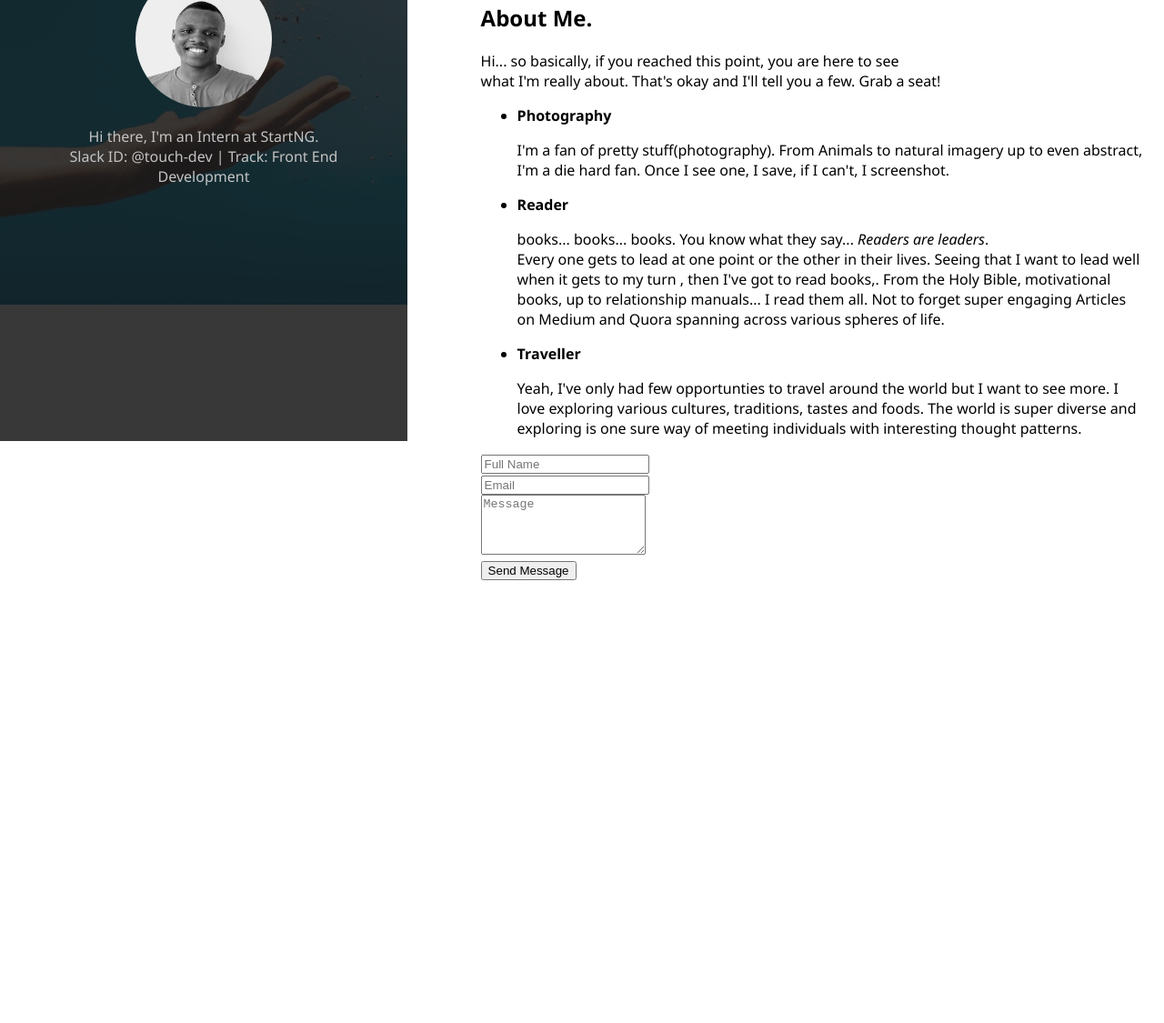
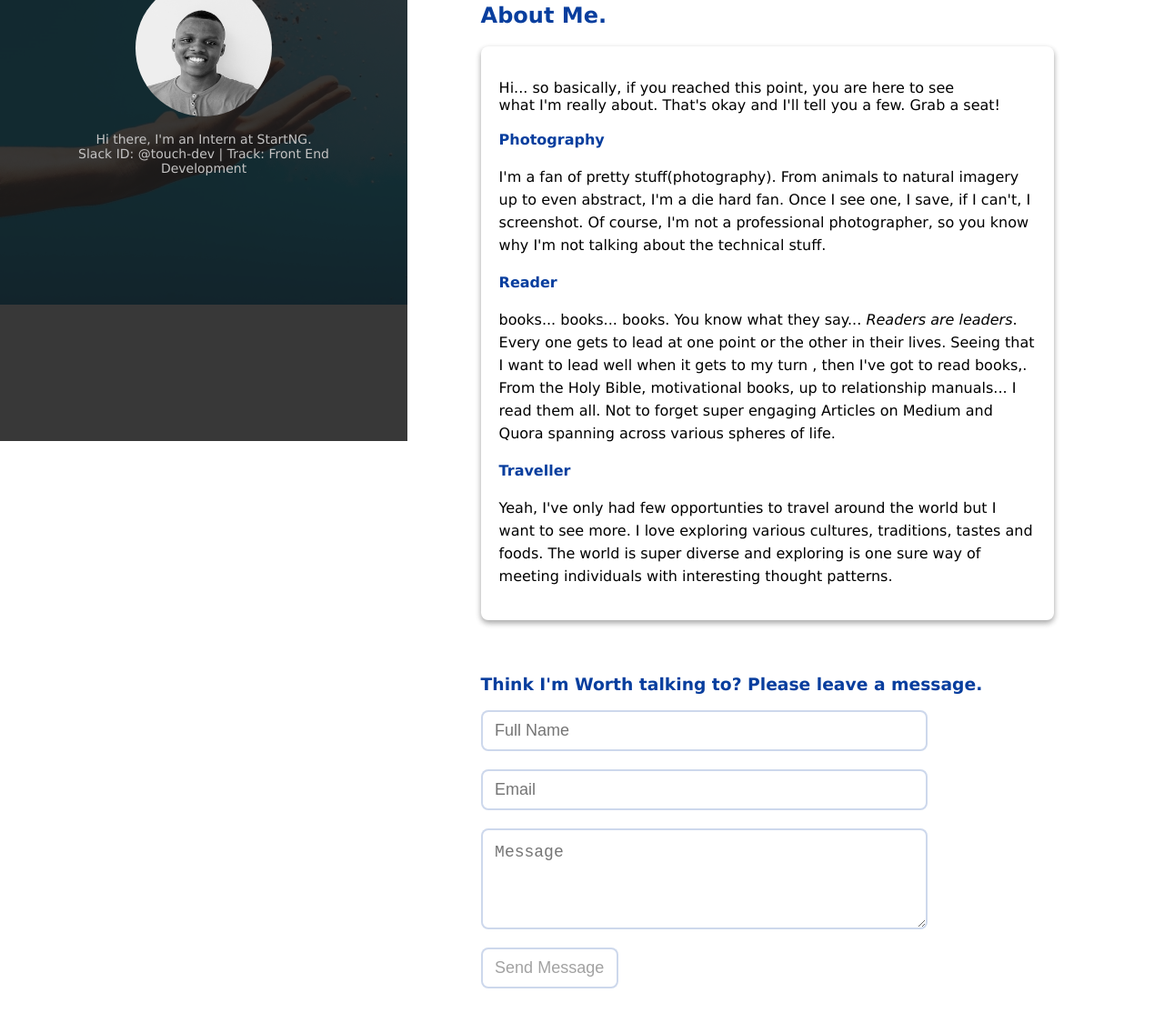
Before and after one commit to davidogunniran/personal, a plain HTML site: page index.html in a window 1280 px wide. Shown: the part 315-1440 px from the top of the page at 91% size. Before the commit the page ends 991 px from the top, so only its background shows below. Drawn offline with Linux system fonts and the light colour scheme.

Commit message:
fixed email

```diff
--- a/index.html
+++ b/index.html
@@ -14,7 +14,7 @@
                 <img src="/assets/david-ogunniran.jpg" alt="david-ogunniran">
                 <p class="desc">
                     Hi there, I'm an Intern at StartNG. <br>
-                    Slack ID: @touch-dev | Track: Front End  Development
+                    Slack ID: @touch-dev | Track: Front End  <br>Development
                 </p>
                 <p class="media-links">
                     <i></i>
@@ -51,13 +51,14 @@
 
             <div class="about">
                 <h2>About Me.</h2>
+                <div>
                     <p>
                     Hi... so basically, if you reached this point, you are here to see <br> what I'm really about. That's okay and I'll tell you a few. Grab a seat!</p>
                     <ul>
                         <li>
                             <strong>
                                 Photography
-                          </strong> <p> I'm a fan of pretty stuff(photography). From Animals to natural imagery up to even abstract, I'm a die hard fan. Once I see one, I save, if I can't, I screenshot.</p>
+                            </strong> <p> I'm a fan of pretty stuff(photography). From animals to natural imagery up to even abstract, I'm a die hard fan. Once I see one, I save, if I can't, I screenshot. Of course, I'm not a professional photographer, so you know why I'm not talking about the technical stuff.</p>
                         </li>
                         <li>
                             <strong>Reader</strong> <p>books... books... books. You know what they say... <em>Readers are leaders</em>. <br> Every one gets to lead at one point or the other in their lives. Seeing that I want to lead well when it gets to my turn , then I've got to read books,. From the Holy Bible, motivational books, up to relationship manuals... I read them all. Not to forget super engaging Articles on Medium and Quora spanning across various spheres of life.</p>
@@ -71,20 +72,22 @@
                     </ul>
                     </p>
                 </div>
+            </div>
 
             <div class="form">
-                <form action="post">
-                    <div class="name-cont">
-                        <input type="text" id="name" name="name" placeholder="Full Name">
-                    </div>
-                    <div class="email-cont">
-                        <input type="email" id="email" placeholder="Email">
-                    </div>
-                    <div class="message-cont">
-                        <textarea name="message" id="message"  rows="4" placeholder="Message"></textarea>
+                <h3>Think I'm Worth talking to? Please leave a message.</h3>
+                <form action="https://formspree.io/mrgawqdn" method="post">
+                    <div>
+                        <input type="text" id="name" name="name" placeholder="Full Name" required>
                     </div>
                     <div>
-                        <input type="submit" value="Send Message">
+                        <input type="email" id="email" name="_replyto" placeholder="Email" required>
+                    </div>
+                    <div>
+                        <textarea name="message" id="message"  rows="4" placeholder="Message" required></textarea>
+                    </div>
+                    <div>
+                        <input type="submit" id="submit" value="Send Message">
                     </div>
                 </form>
             </div>
--- a/main.css
+++ b/main.css
@@ -3,10 +3,13 @@
 }
 
 body {
-    font-family: 'Segoe UI', Tahoma, Geneva, Verdana, sans-serif;
+    font-family: 'Lucida Sans', 'Lucida Sans Regular', 'Lucida Grande', 'Lucida Sans Unicode', Geneva, Verdana, sans-serif;
 }
- small, div, footer, header , p {
+ small, footer, header , p {
      width: fit-content;
+ }
+ small {
+     color:  rgba(71, 135, 245, 0.877);
  }
 .header {
     display: flex;
@@ -25,7 +28,11 @@ body {
     background-size: auto, 150%;
     background-attachment: scroll, scroll;
     color: rgb(196, 195, 195);
+    font-size: 14px;
 
+}
+.avatar, .mail {
+    margin: 0 auto;
 }
 .header::after {
     content: '';
@@ -52,22 +59,105 @@ body {
 }
 
 .bio {
-    width: 100%;
+    width: 600px;
 }
-.bio h2 {
-    color: rgba(8,62,158)
+.bio h2, .about h2 , li strong, h3{
+    color: rgba(8,62,158);
 }
 
 .bio-table {
-    width: 70%;
+    width: 80%;
     font-size: 20px;
-    background-color: rgba(8,62,158, .5);
-    padding: 20px;
+    background-color: rgba(8,62,158, .7);
+    padding: 10px;
     color: #fff;
     box-shadow: 0 3px 6px rgba(0,0,0,0.16), 0 3px 6px rgba(0, 0, 0, 0.23);
-    border-radius: 6px;
+    border-radius: 8px;
     transition: all 0.6s cubic-bezier(.25,.8,.25,1)
 }
 .bio-table:hover {
     box-shadow: 0 10px 28px rgba(0,0,0,0.25), 0 7px 8px rgba(0, 0, 0, 0.22);
 }
+
+.about {
+    max-width: 86.5%;
+    margin-top: 60px;
+}
+.about div {
+    background-color: #fff;
+    box-shadow: 0 3px 6px rgba(0,0,0,0.16), 0 3px 6px rgba(0, 0, 0, 0.23);
+    padding: 20px;
+    border-radius: 8px;
+    transition: all 0.6s cubic-bezier(.25,.8,.25,1);
+
+}
+.about div:hover {
+    box-shadow: 0 10px 28px rgba(0,0,0,0.25), 0 7px 8px rgba(0, 0, 0, 0.22);
+}
+.about ul {
+    list-style-type: none;
+    padding: 0;
+    line-height: 25px;
+
+}
+
+.form {
+    margin-top: 60px;
+    max-width: 86.5%;
+
+}
+.form form {
+
+}
+.form #name, .form #email {
+    font-size: 18px;
+    width: 78%;
+    height: 2.5em;
+    background: #fff;
+    border: solid  2px rgba(8,62,158, .2);
+    border-radius: 8px;
+    display: block;
+    padding: 0 0.75em;
+    text-decoration: none;
+    appearance: none;
+    outline: 0;
+    margin-bottom: 20px;
+
+}
+.form #message {
+    font-size: 18px;
+    width: 78%;
+    background: #fff;
+    border: solid  2px rgba(8,62,158, .2);
+    border-radius: 8px;
+    display: block;
+    padding: 0 0.75em;
+    text-decoration: none;
+    appearance: none;
+    outline: 0;
+    margin-bottom: 20px;
+    color: #a2a2a2;
+    padding: 0.75em;
+}
+
+.form #submit {
+    font-size: 18px;
+    max-width: 45%;
+    height: 2.5em;
+    background: #fff;
+    border: solid  2px rgba(8,62,158, .2);
+    border-radius: 8px;
+    display: block;
+    padding: 0 0.75em;
+    text-decoration: none;
+    appearance: none;
+    outline: 0;
+    margin-bottom: 20px;
+    transition: all 0.6s cubic-bezier(.25,.8,.25,1);
+    color: #a2a2a2;
+}
+.form #submit:hover {
+    outline-color: rgb(8,62,158);
+    border: solid 2px rgb(8,62,158);
+    color: rgba(71, 135, 245, 0.877);
+}
```
Lines whose indentation alone changed are shown as unchanged.
